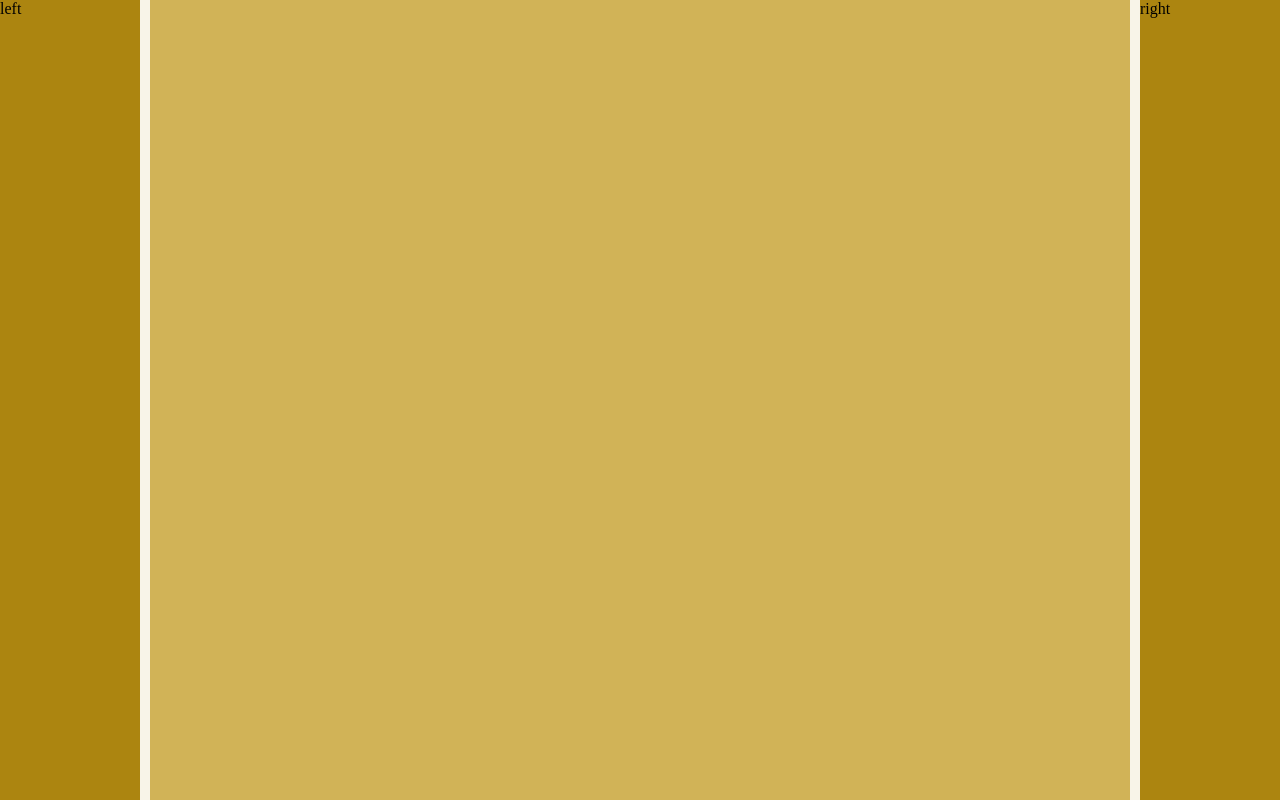
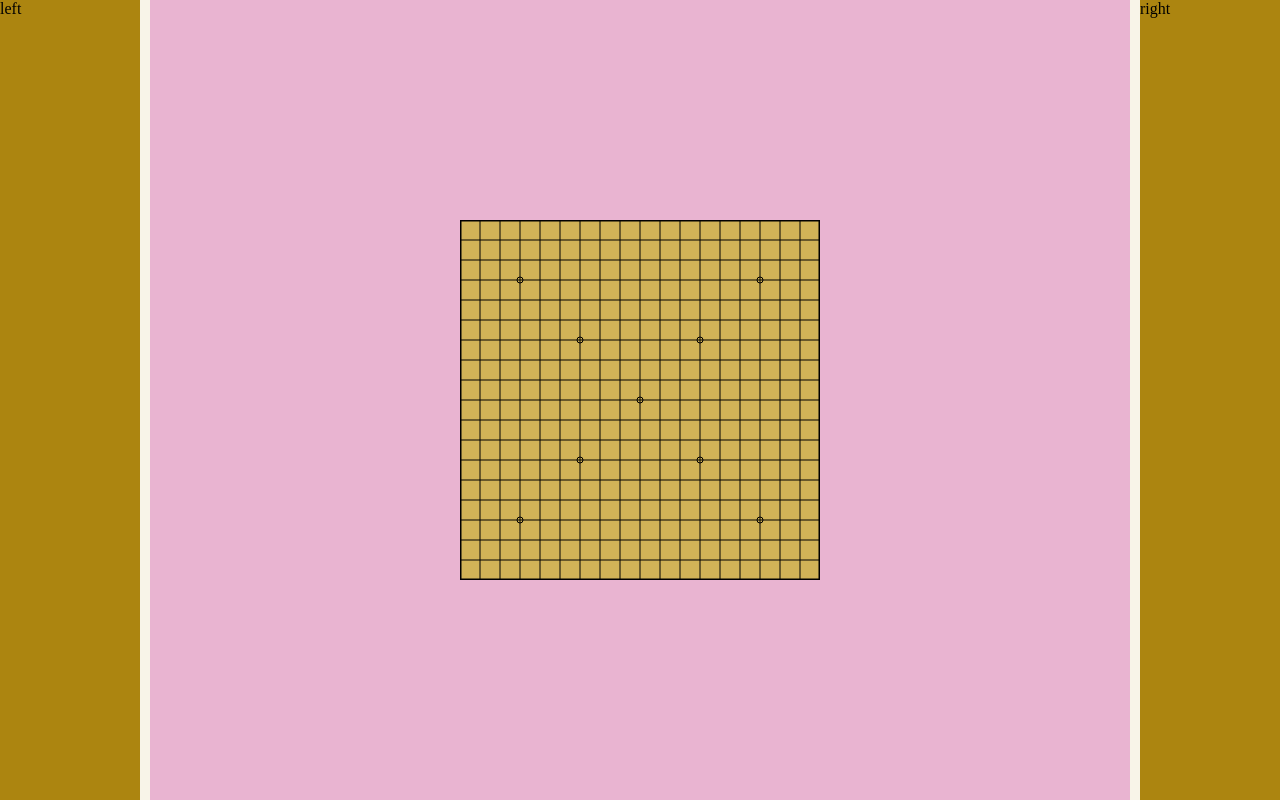
Before and after one commit to WinnieWei0/gobang, a plain HTML site: page index.html in a window 1280 px wide. Drawn offline with Linux system fonts and the light colour scheme.

Commit message:
棋盘绘制完成

```diff
--- a/index.html
+++ b/index.html
@@ -11,14 +11,63 @@
   <div class="main">
     <div class="left">left</div>
     <div class="content">
+      <div class="checkerboard">
+        <canvas id="myCanvas" width="360" height="360"></canvas>
+      </div>
     </div>
     <div class="right">right</div>
   </div>
   <script src="./jquery-3.3.1.min.js"></script>
   <script>
+    window.onload=function(){
+      Draw()
+    }
     $('.content').click(function(e){
       console.log(222,e.offsetX,e.offsetY)
     })
+    // 绘制棋盘
+    function Draw(){
+      let ctx=document.getElementById('myCanvas').getContext('2d')
+      ctx.lineWidth=3
+      ctx.strokeRect(0,0,360,360)
+      ctx.beginPath()
+      for(let i=1;i<18;i++){
+        ctx.moveTo(0,20*i)
+        ctx.lineTo(360,20*i)
+        ctx.moveTo(20*i,0)
+        ctx.lineTo(20*i,360)
+      }
+      ctx.lineWidth=1
+      ctx.stroke()
+      // 标识点
+      ctx.beginPath()
+      ctx.arc(60,60,3,0,2*Math.PI)
+      ctx.stroke()
+      ctx.beginPath()
+      ctx.arc(300,60,3,0,2*Math.PI)
+      ctx.stroke()
+      ctx.beginPath()
+      ctx.arc(120,120,3,0,2*Math.PI)
+      ctx.stroke()
+      ctx.beginPath()
+      ctx.arc(240,120,3,0,2*Math.PI)
+      ctx.stroke()
+      ctx.beginPath()
+      ctx.arc(240,240,3,0,2*Math.PI)
+      ctx.stroke()
+      ctx.beginPath()
+      ctx.arc(120,240,3,0,2*Math.PI)
+      ctx.stroke()
+      ctx.beginPath()
+      ctx.arc(180,180,3,0,2*Math.PI)
+      ctx.stroke()
+      ctx.beginPath()
+      ctx.arc(60,300,3,0,2*Math.PI)
+      ctx.stroke()
+      ctx.beginPath()
+      ctx.arc(300,300,3,0,2*Math.PI)
+      ctx.stroke()
+    }
   </script>
 </body>
 </html>
--- a/index.less
+++ b/index.less
@@ -1,18 +1,21 @@
-*{
+* {
   margin: 0;
   padding: 0;
 }
-html,body{
+
+html,
+body {
   height: 100%;
 }
-.main{
-  background-color: #f8f4e8;
-  // background-color: red;
+
+.main {
+  background-color: #f8f4e8; // background-color: red;
   height: 100%;
   position: relative;
   padding: 0 150px;
 }
-.left{
+
+.left {
   width: 140px;
   height: 100%;
   background-color: #ac8510;
@@ -20,7 +23,8 @@ html,body{
   top: 0;
   left: 0;
 }
-.right{
+
+.right {
   width: 140px;
   height: 100%;
   background-color: #ac8510;
@@ -29,9 +33,19 @@ html,body{
   right: 0;
 }
 
-.content{
+.content {
   width: 100%;
   height: 100%;
-  background-color: #d1b357;
   overflow: hidden;
+  background-color: #e9b4d1;
+  position: relative;
+  .checkerboard {
+    width: 360px;
+    height: 360px;
+    background-color: #d1b357;
+    position: absolute;
+    top: 50%;
+    left: 50%;
+    transform: translate(-50%, -50%);
+  }
 }
```
Also changed, not shown: index.css.
